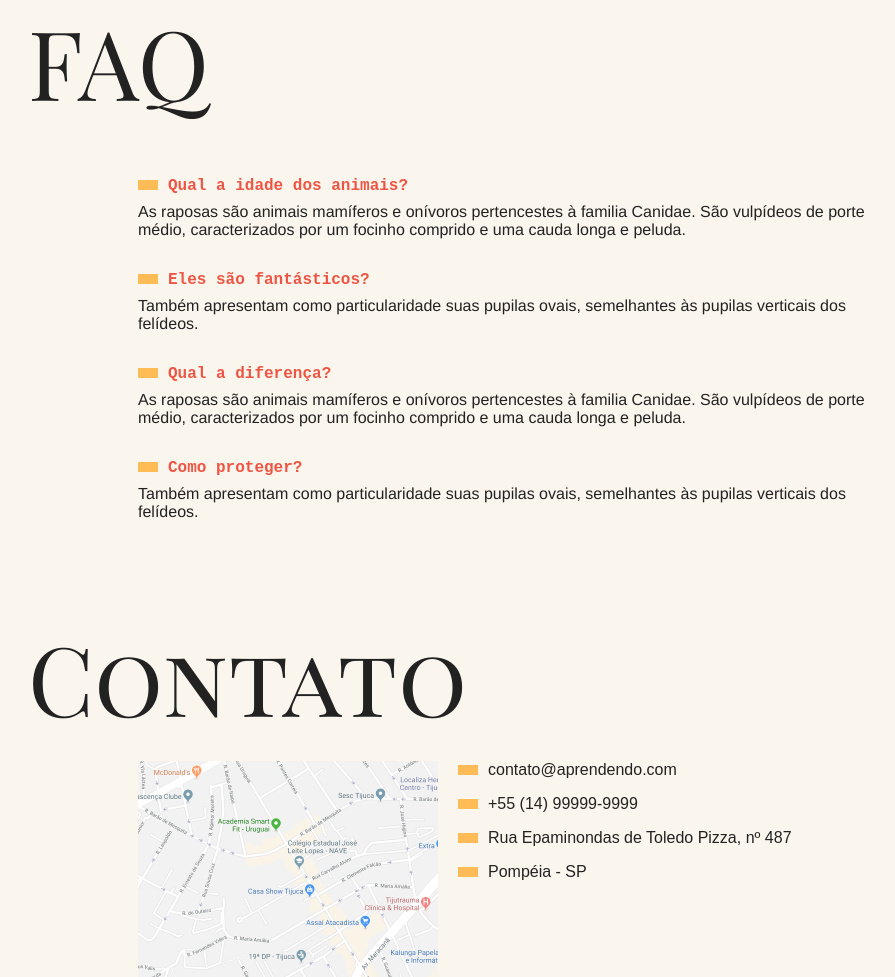
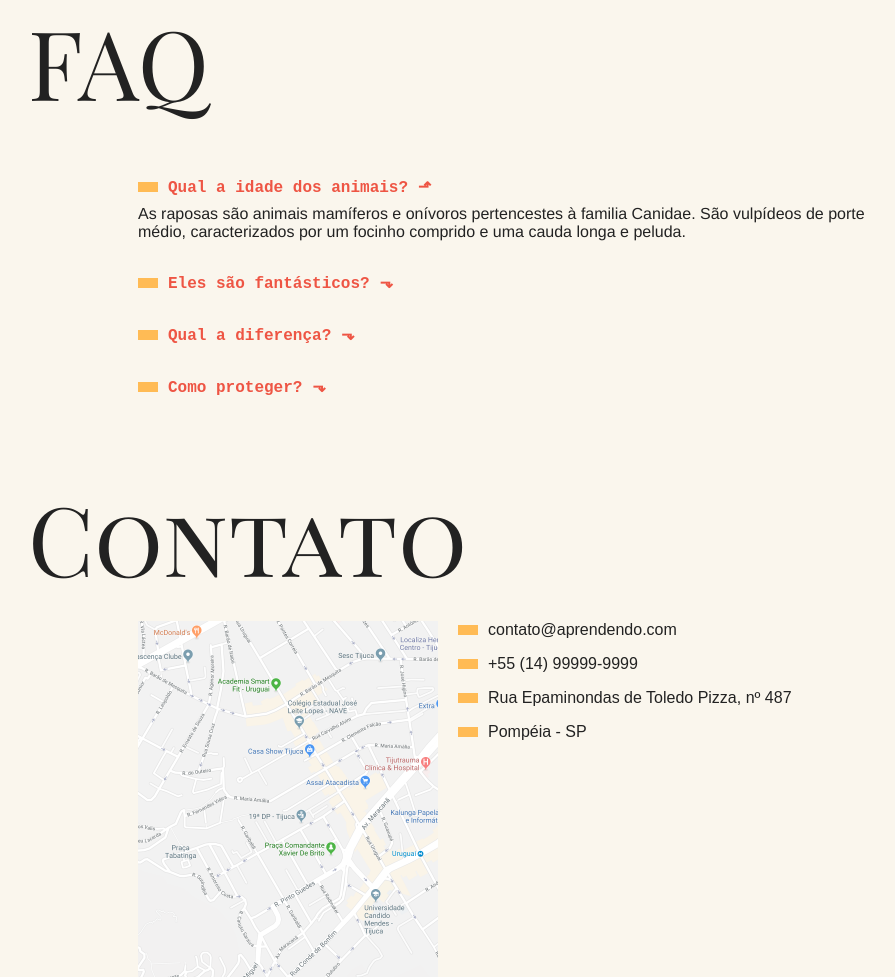
Before and after one commit to MarceloZanguettin/javascript_exercicio_selecao_elementos, a plain HTML site: page index.html in a window 1280 px wide. Shown: the part 981-1958 px from the top of the page, without its empty margins (162-1057 px from the left). Drawn offline with Linux system fonts and the light colour scheme.

Commit message:
adicionado a funcionalidade de abrir a resposta do FAQ

```diff
--- a/css/style.css
+++ b/css/style.css
@@ -244,3 +244,32 @@ body {
     transform: translate3d(0, 0, 0);
   }
 }
+
+.js .js-accordion dd {
+  display: none;
+}
+
+.js-accordion dt::after {
+  content: "⬎";
+  margin-left: 10px;
+}
+
+.js-accordion dt.ativo::after {
+  content: "⬏";
+}
+
+.js-accordion dd.ativo {
+  display: block;
+  animation: slideDown 1.5s forwards;
+}
+
+@keyframes slideDown {
+  from {
+    opacity: 0;
+    max-height: 0;
+  }
+  to {
+    max-height: 100px;
+    opacity: 1;
+  }
+}
--- a/index.html
+++ b/index.html
@@ -98,7 +98,7 @@
 
   <section class="grid-section faq" id="faq">
     <h1 class="titulo">FAQ</h1>
-    <dl class="faq-lista">
+    <dl class="faq-lista js-accordion">
       <dt>Qual a idade dos animais?</dt>
       <dd>As raposas são animais mamíferos e onívoros pertencestes à familia Canidae. São vulpídeos de porte médio, caracterizados por um focinho comprido e uma cauda longa e peluda.</dd>
       <dt>Eles são fantásticos?</dt>
--- a/script.js
+++ b/script.js
@@ -1,3 +1,4 @@
+function initTabNav() {
   const tabMenu = document.querySelectorAll(".js-tabmenu li"); // fazendo com que selecione cada li de dentro do js-tabmenu
   const tabContent = document.querySelectorAll(".js-tabcontent section"); // fazendo com que selecione cada section
 
@@ -18,3 +19,26 @@ if (tabMenu.length && tabContent.length) {
       });
     });
   }
+}
+
+initTabNav();
+
+function initAccordion() {
+  const accordionList = document.querySelectorAll(".js-accordion dt");
+  const activeClass = "ativo";
+  if (accordionList.length) {
+    accordionList[0].classList.add(activeClass);
+    accordionList[0].nextElementSibling.classList.add(activeClass);
+
+    function activeAccordion() {
+      this.classList.toggle(activeClass);
+      this.nextElementSibling.classList.toggle(activeClass);
+    }
+
+    // função que irá ler o click na pergunta do FAQ e acionar a função activeAccordion
+    accordionList.forEach((item) => {
+      item.addEventListener("click", activeAccordion);
+    });
+  }
+}
+initAccordion();
```
Lines whose indentation alone changed are shown as unchanged.
